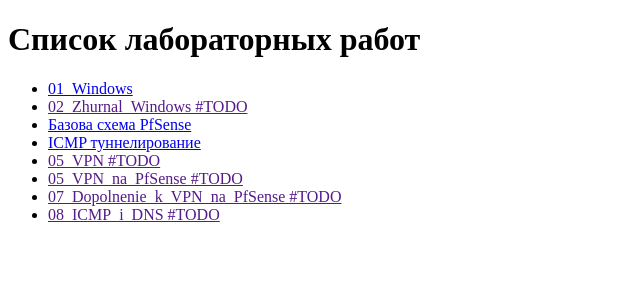
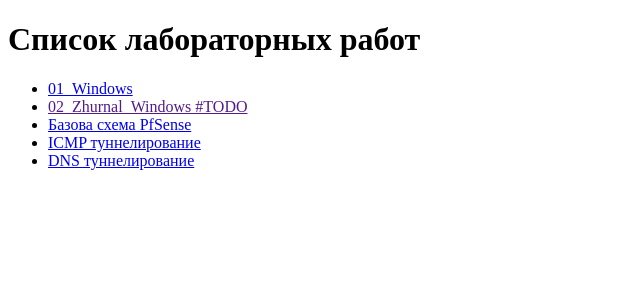
Before and after one commit to duckl1ng-git/lab_autocheck, a Flask app: page / in a window 1280 px wide. Shown: the top 300 px of the page, without its empty margins (0-640 px from the left). Run offline with Flask 3, Linux system fonts and the light colour scheme.

Commit message:
small fix

```diff
--- a/web/templates/index.html
+++ b/web/templates/index.html
@@ -21,16 +21,7 @@
             <a href="04">ICMP туннелирование</a>
         </li>
         <li>
-            <a href="">05_VPN #TODO</a>
-        </li>
-        <li>
-            <a href="">05_VPN_na_PfSense #TODO</a>
-        </li>
-        <li>
-            <a href="">07_Dopolnenie_k_VPN_na_PfSense #TODO</a>
-        </li>
-        <li>
-            <a href="">08_ICMP_i_DNS #TODO</a>
+            <a href="05">DNS туннелирование</a>
         </li>
     </ul>
 
```
